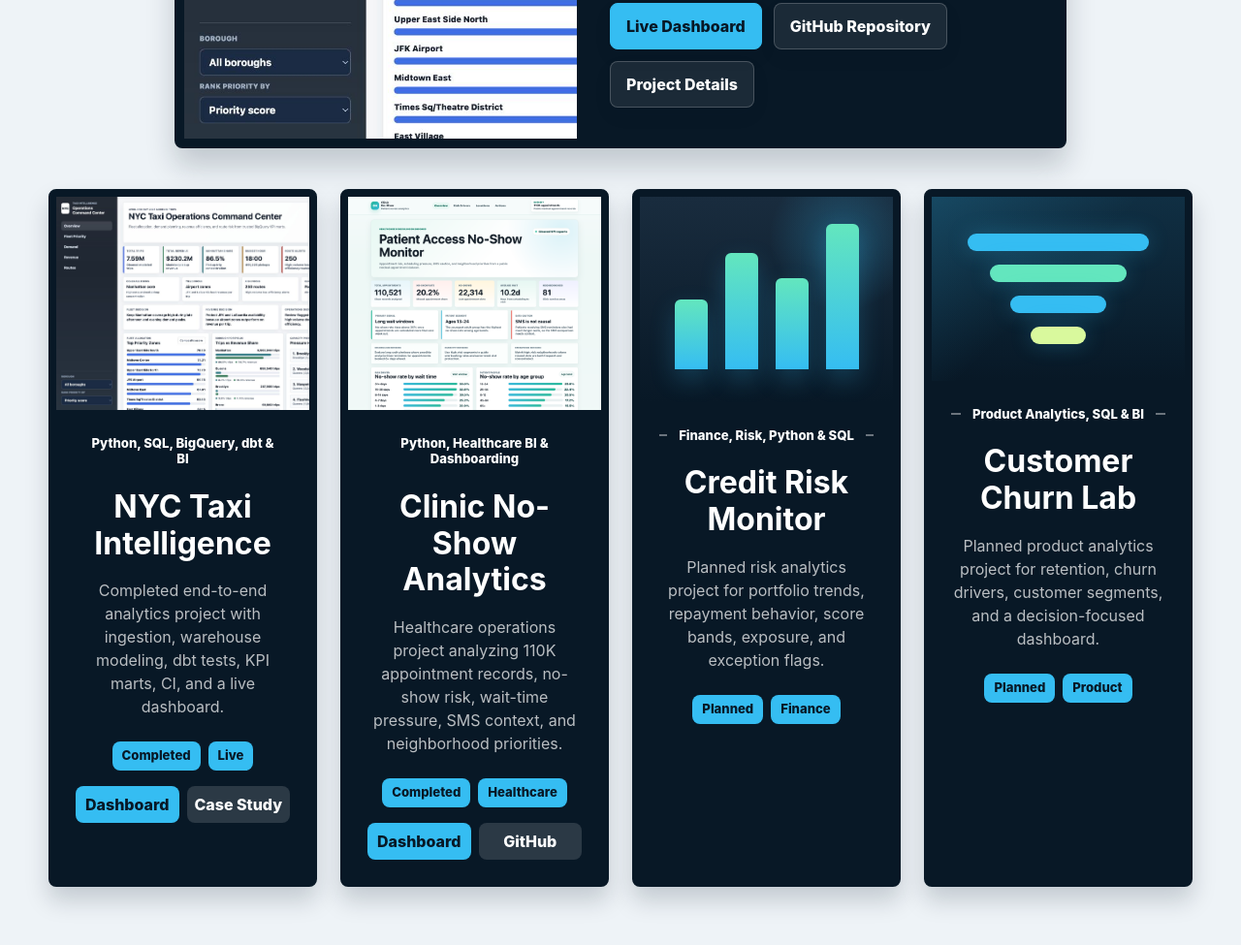
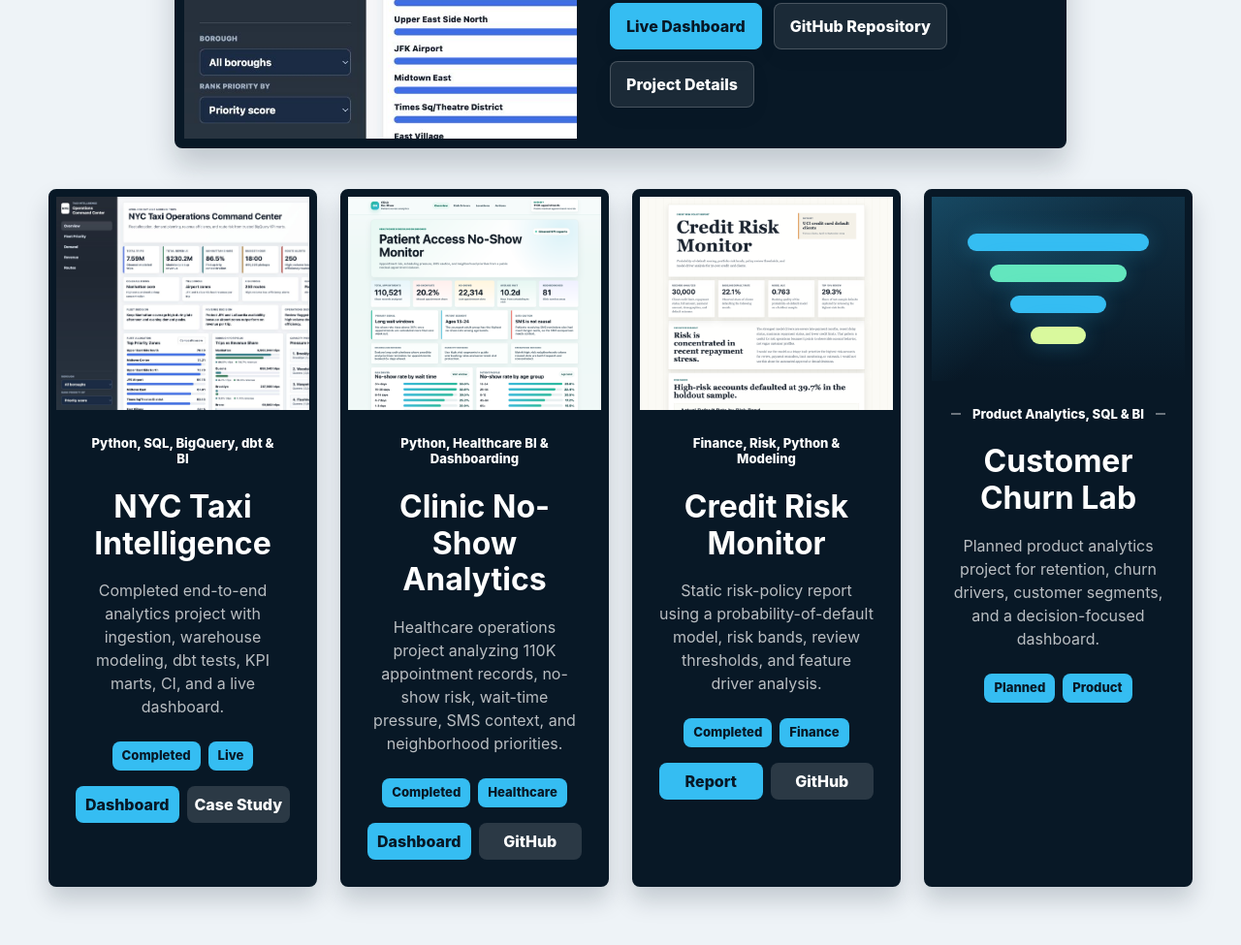
Before and after one commit to ilyassfcb11-lgtm/ilyassfcb11-lgtm.github.io, a plain HTML site: page index.html in a window 1280 px wide. Shown: the part 1643-2618 px from the top of the page at 97% size. Drawn offline with Linux system fonts and the light colour scheme.

Commit message:
Add credit risk project to portfolio

```diff
--- a/index.html
+++ b/index.html
@@ -182,22 +182,23 @@
             </div>
           </article>
 
-          <article class="portfolio-card">
-            <div class="portfolio-thumb finance-thumb" aria-hidden="true">
-              <span></span>
-              <span></span>
-              <span></span>
-              <span></span>
+          <article class="portfolio-card is-complete">
+            <div class="portfolio-thumb image-thumb">
+              <img src="assets/img/credit-risk-report.png" alt="Credit Risk Monitor static report screenshot" width="1440" height="1100">
             </div>
             <div class="portfolio-card-body">
               <div class="card-rule">
-                <span>Finance, Risk, Python & SQL</span>
+                <span>Finance, Risk, Python & Modeling</span>
               </div>
               <h3>Credit Risk Monitor</h3>
-              <p>Planned risk analytics project for portfolio trends, repayment behavior, score bands, exposure, and exception flags.</p>
+              <p>Static risk-policy report using a probability-of-default model, risk bands, review thresholds, and feature driver analysis.</p>
               <div class="mini-tags">
-                <span>Planned</span>
+                <span>Completed</span>
                 <span>Finance</span>
+              </div>
+              <div class="card-actions">
+                <a href="https://ilyassfcb11-lgtm.github.io/credit-risk-monitor/" target="_blank" rel="noopener">Report</a>
+                <a href="https://github.com/ilyassfcb11-lgtm/credit-risk-monitor" target="_blank" rel="noopener">GitHub</a>
               </div>
             </div>
           </article>
```
Also changed, not shown: assets/img/credit-risk-report.png (added).
